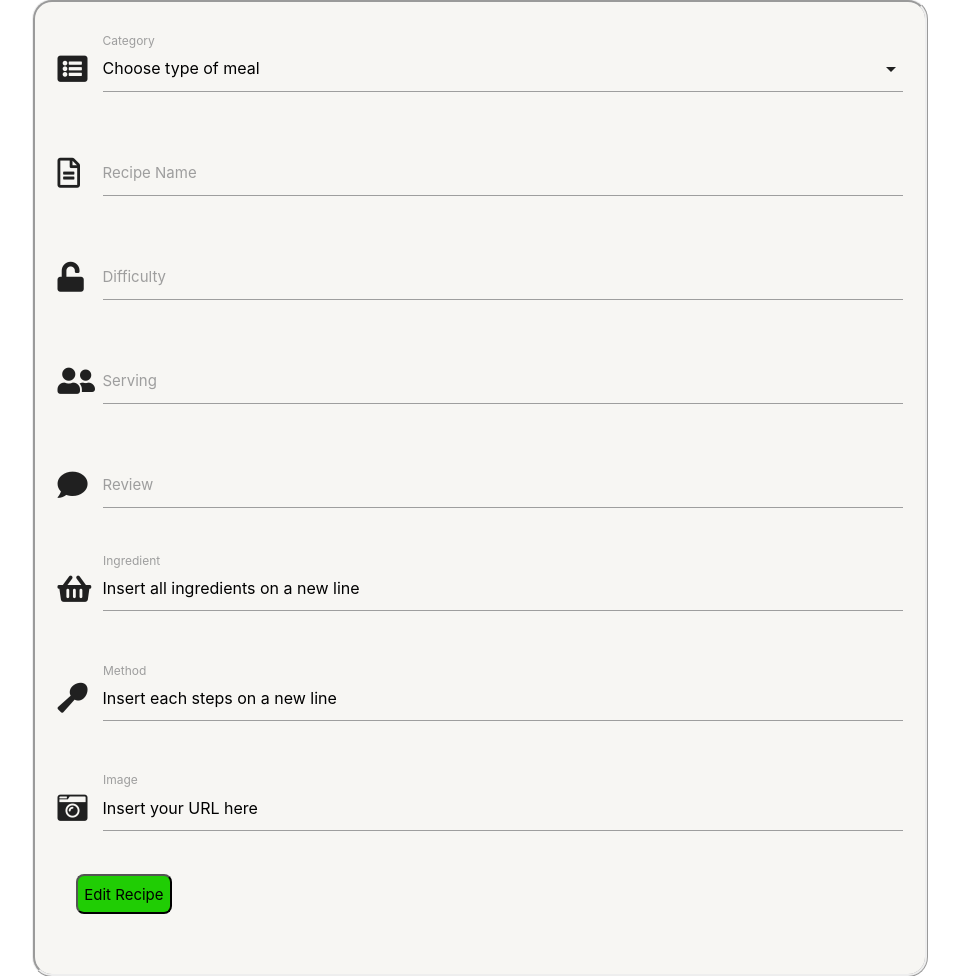
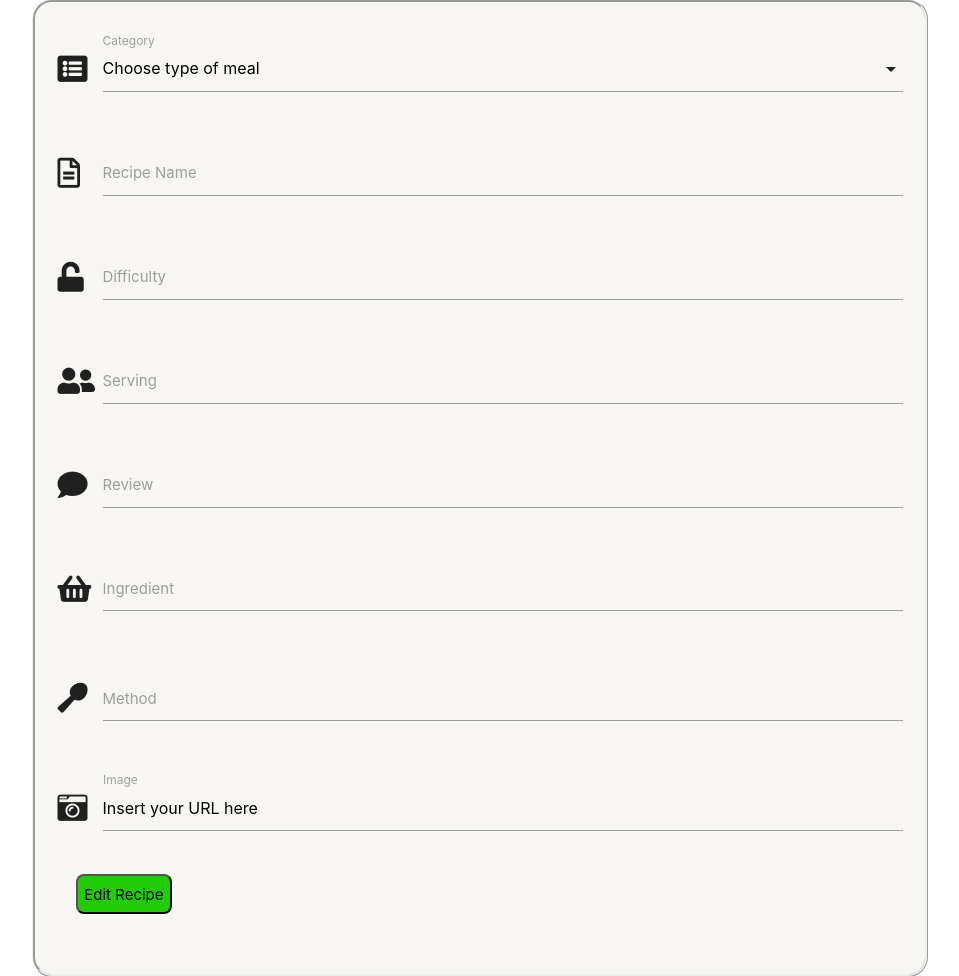
Before and after one commit to Mrsebastino/Recipe-Book-App, a Flask app: template templates/edit_recipes.html in a window 1280 px wide. Shown: the part 85-1061 px from the top of the page, without its empty margins (160-1119 px from the left). Run offline with Flask 2, Linux system fonts and the light colour scheme; the template is opened without the code that fills it, so the values that code supplies are empty; some libraries are stand-ins or nearby versions; some web fonts are replaced.

Commit message:
implement consistency validation for edit & add recipe input fields

```diff
--- a/templates/edit_recipes.html
+++ b/templates/edit_recipes.html
@@ -46,7 +46,7 @@
                 type="text"
                 class="validate"
                 minlength="5"
-                maxlength="30"
+                maxlength="100"
                 value="{{recipe.recipe_name}}"
               />
               <label>Recipe Name</label>
@@ -105,9 +105,8 @@
                 type="text"
                 row="10"
                 maxlength="5000"
-                placeholder="Insert all ingredients on a new line"
                 class="materialize-textarea"
-                value="{{recipe.ingredients_name}}"
+                value="{{ recipe.ingredients_name }}"
               ></textarea>
               <label>Ingredient</label>
             </div>
@@ -122,9 +121,8 @@
                 type="text"
                 row="10"
                 maxlength="5000"
-                placeholder="Insert each steps on a new line"
                 class="materialize-textarea"
-                value="{{recipe.instructions_name}}"
+                value="{{ recipe.instructions_name}}"
               ></textarea>
               <label>Method</label>
             </div>
```
